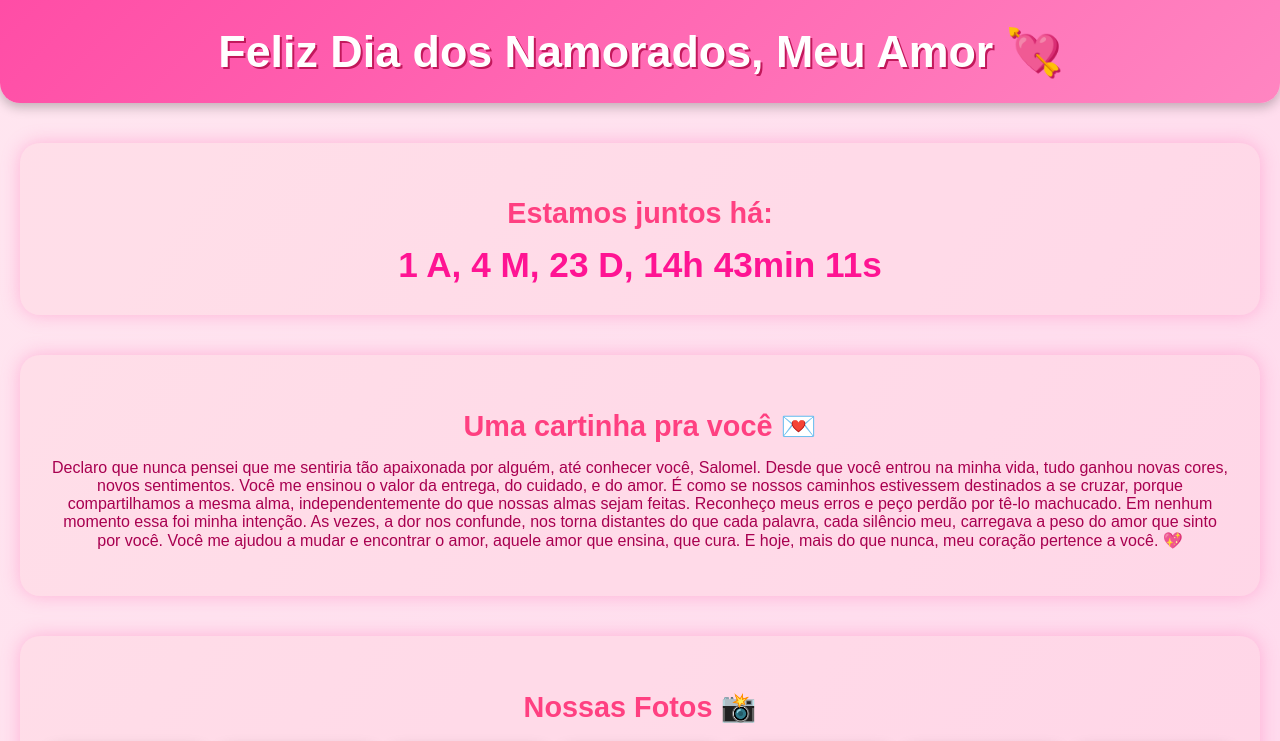
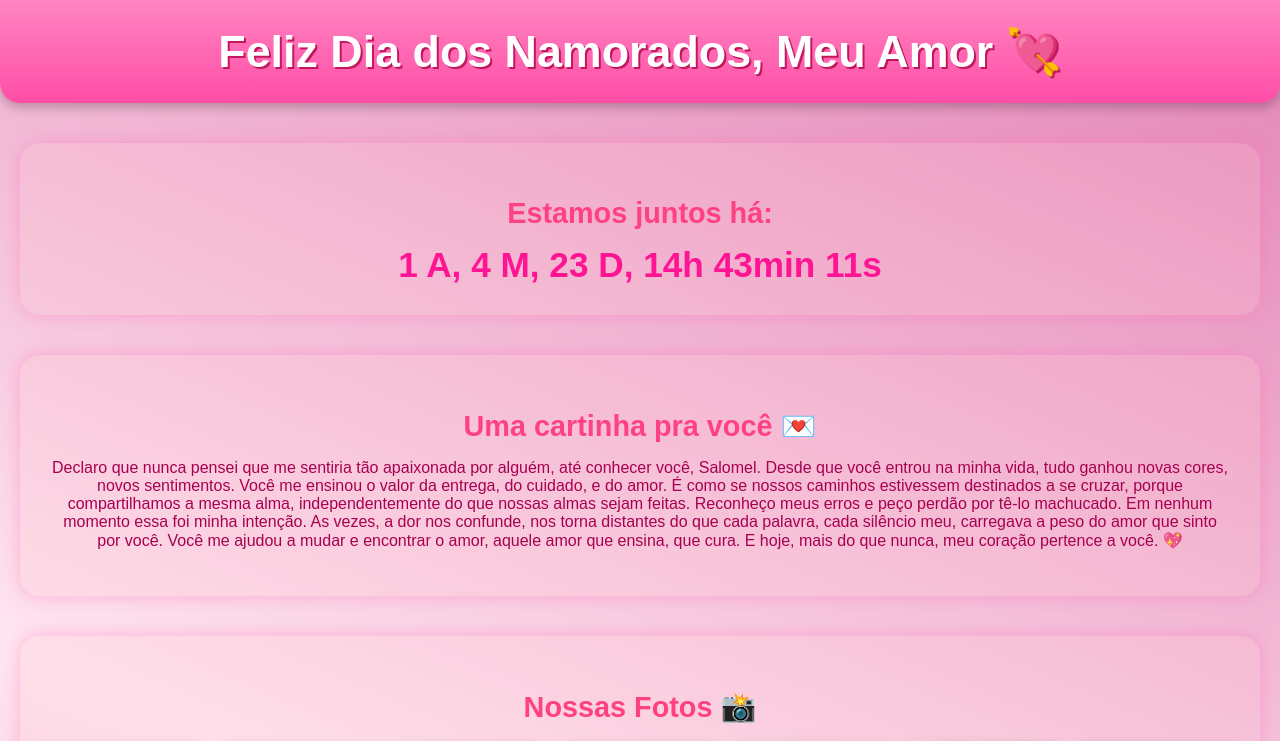
Before and after one commit to namoro2222/salomel-e-karen, a plain HTML site: page index.html in a window 1280 px wide. Shown: the top 741 px of the page. Drawn offline with Linux system fonts and the light colour scheme.

Commit message:
Update style.css

```diff
--- a/style.css
+++ b/style.css
@@ -1,7 +1,7 @@
 /* Estilo base do corpo da página */
 body {
   font-family: 'Arial', sans-serif; /* Fonte mais jovem e divertida */
-  background: linear-gradient(to bottom right, #ffe6f0, #ffd6ec); /* Degradê suave e vibrante */
+  background: linear-gradient(146363deg,  #e383b6, #ffe6f0, #e383b6); /* Degradê suave e vibrante */
   color: #a80050; /* Rosa escuro */
   margin: 0;
   padding: 0;
@@ -11,7 +11,7 @@ body {
 
 /* Cabeçalho com cor vibrante e sombra */
 header {
-  background: linear-gradient(135deg, #ff4da6, #ff85c1); /* Rosa vibrante */
+  background: linear-gradient(0deg, #ff4da6, #ff85c1); /* Rosa vibrante */
   padding: 25px;
   box-shadow: 0 4px 12px rgba(0, 0, 0, 0.25);
   border-radius: 0 0 20px 20px;
```
